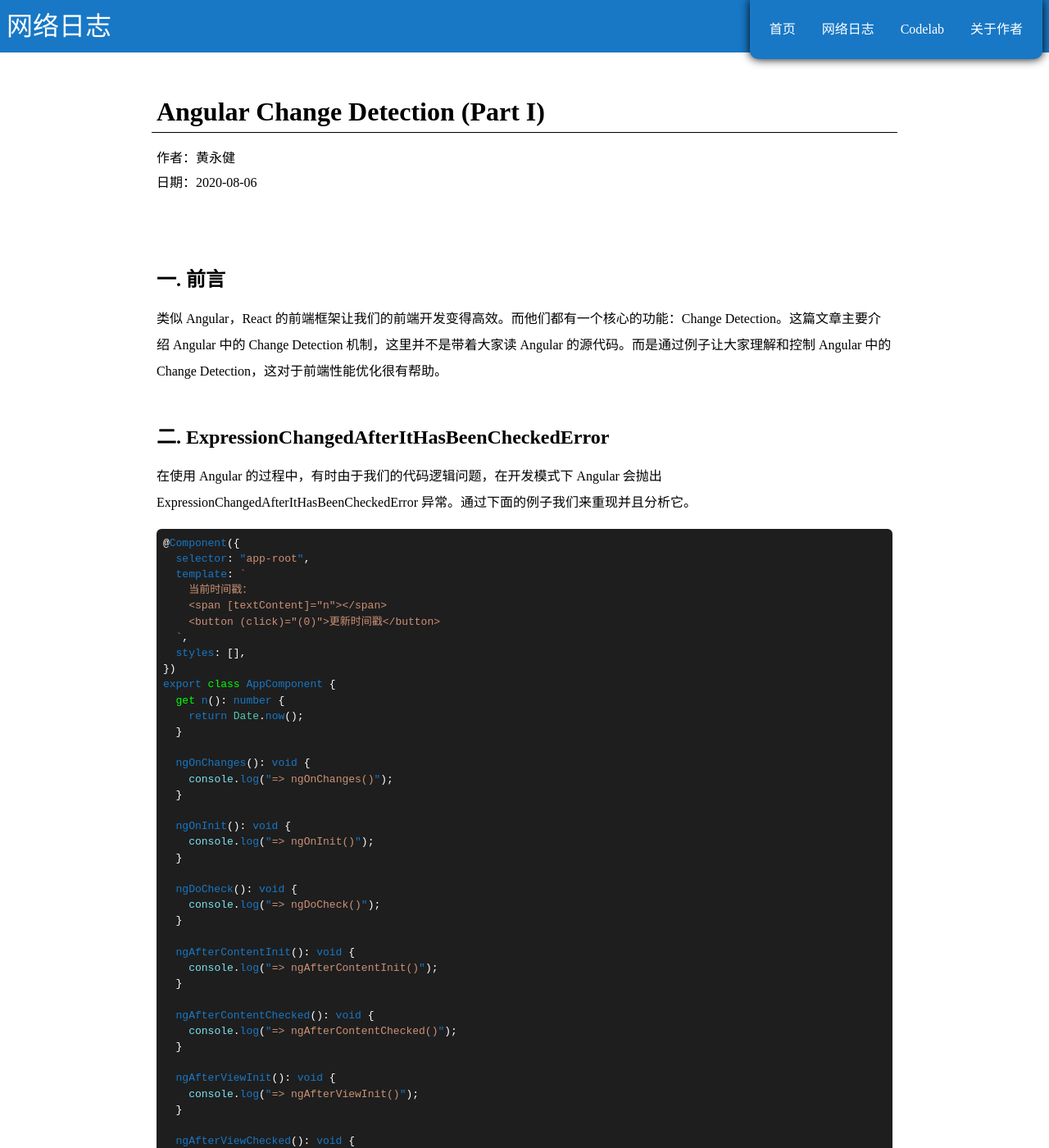
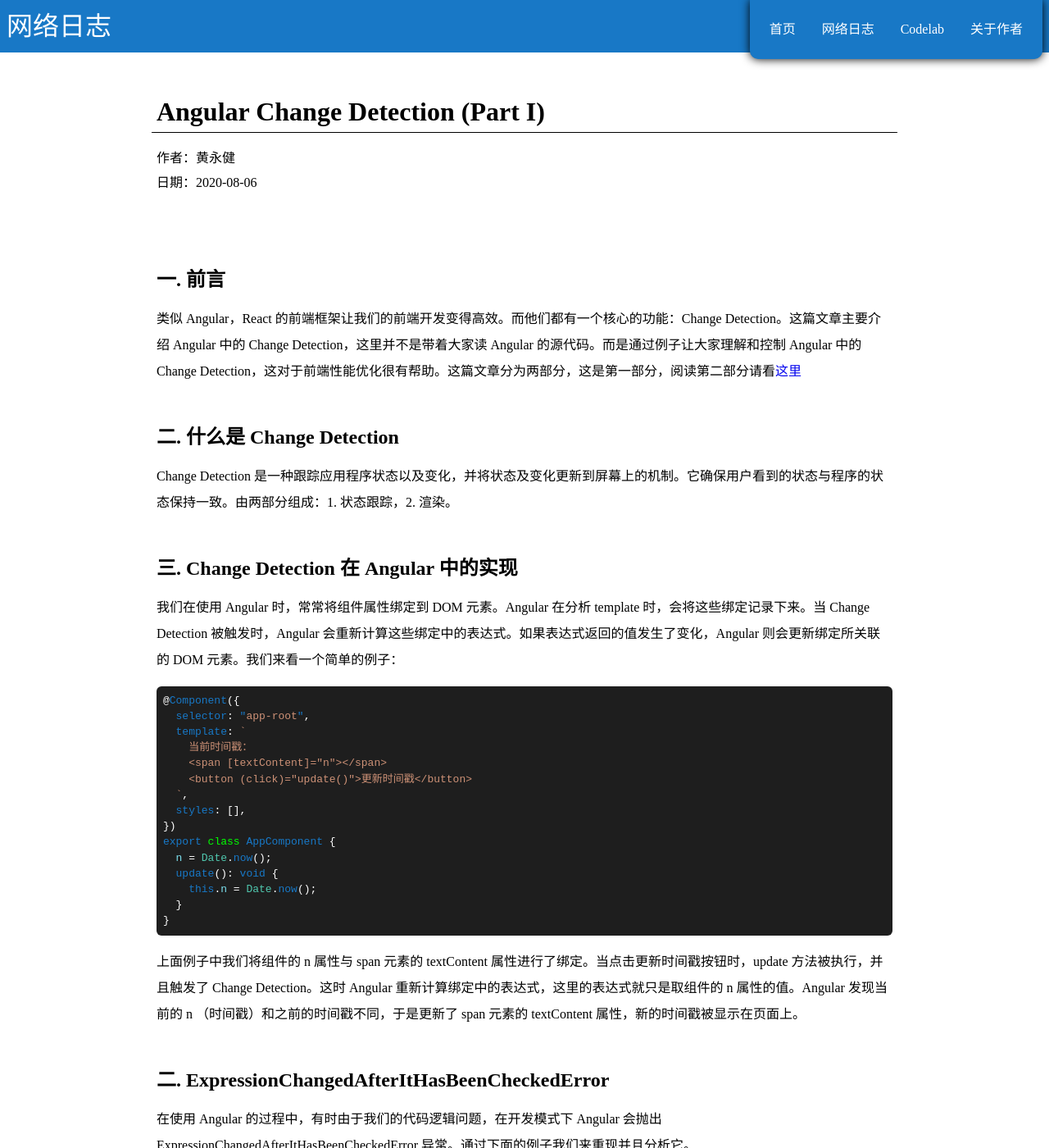
Before and after one commit to codelab2006/codelab2006.github.io, a Jekyll site: the page built from collections/_posts/2020-08-06-Angular-Change-Detection-Part-I.md, in a window 1280 px wide and 1400 px high. Shown: the whole window at 82% size. Built offline with Jekyll 4.4.1, drawn with Linux system fonts in a browser that asks for light colours; some of the changed text lies outside the part shown.

Commit message:
Update ...

````diff
--- a/collections/_posts/2020-08-06-Angular-Change-Detection-Part-I.md
+++ b/collections/_posts/2020-08-06-Angular-Change-Detection-Part-I.md
@@ -4,7 +4,35 @@ title: Angular Change Detection (Part I)
 
 ## 一. 前言
 
-类似 Angular，React 的前端框架让我们的前端开发变得高效。而他们都有一个核心的功能：Change Detection。这篇文章主要介绍 Angular 中的 Change Detection 机制，这里并不是带着大家读 Angular 的源代码。而是通过例子让大家理解和控制 Angular 中的 Change Detection，这对于前端性能优化很有帮助。
+类似 Angular，React 的前端框架让我们的前端开发变得高效。而他们都有一个核心的功能：Change Detection。这篇文章主要介绍 Angular 中的 Change Detection，这里并不是带着大家读 Angular 的源代码。而是通过例子让大家理解和控制 Angular 中的 Change Detection，这对于前端性能优化很有帮助。这篇文章分为两部分，这是第一部分，阅读第二部分请看[这里](https://www.bing.com)
+
+## 二. 什么是 Change Detection
+
+Change Detection 是一种跟踪应用程序状态以及变化，并将状态及变化更新到屏幕上的机制。它确保用户看到的状态与程序的状态保持一致。由两部分组成：1. 状态跟踪，2. 渲染。
+
+## 三. Change Detection 在 Angular 中的实现
+
+我们在使用 Angular 时，常常将组件属性绑定到 DOM 元素。Angular 在分析 template 时，会将这些绑定记录下来。当 Change Detection 被触发时，Angular 会重新计算这些绑定中的表达式。如果表达式返回的值发生了变化，Angular 则会更新绑定所关联的 DOM 元素。我们来看一个简单的例子：
+
+```typescript
+@Component({
+  selector: "app-root",
+  template: `
+    当前时间戳：
+    <span [textContent]="n"></span>
+    <button (click)="update()">更新时间戳</button>
+  `,
+  styles: [],
+})
+export class AppComponent {
+  n = Date.now();
+  update(): void {
+    this.n = Date.now();
+  }
+}
+```
+
+上面例子中我们将组件的 n 属性与 span 元素的 textContent 属性进行了绑定。当点击更新时间戳按钮时，update 方法被执行，并且触发了 Change Detection。这时 Angular 重新计算绑定中的表达式，这里的表达式就只是取组件的 n 属性的值。Angular 发现当前的 n （时间戳）和之前的时间戳不同，于是更新了 span 元素的 textContent 属性，新的时间戳被显示在页面上。
 
 ## 二. ExpressionChangedAfterItHasBeenCheckedError
 
@@ -256,7 +284,7 @@ export class AppComponent {
 }
 ```
 
-这次正确了，内存中的时间戳变量每秒都在更新，但是并没有触发 Change Detection ，所以页面没用发生变化。当我们点击按钮时才触发 Change Detection 的执行，页面才被刷新。
+这次正确了，内存中的时间戳变量每秒都在更新，但是并没有触发 Change Detection ，所以页面没用发生变化。当我们点击按钮时才触发 Change Detection 的执行，页面才被刷新。我们可以使用 runOutsideAngular 方法集成一些第三方库，例如：pixijs 到 Angluar 的应用中。
 
 ## 总结
 
````
